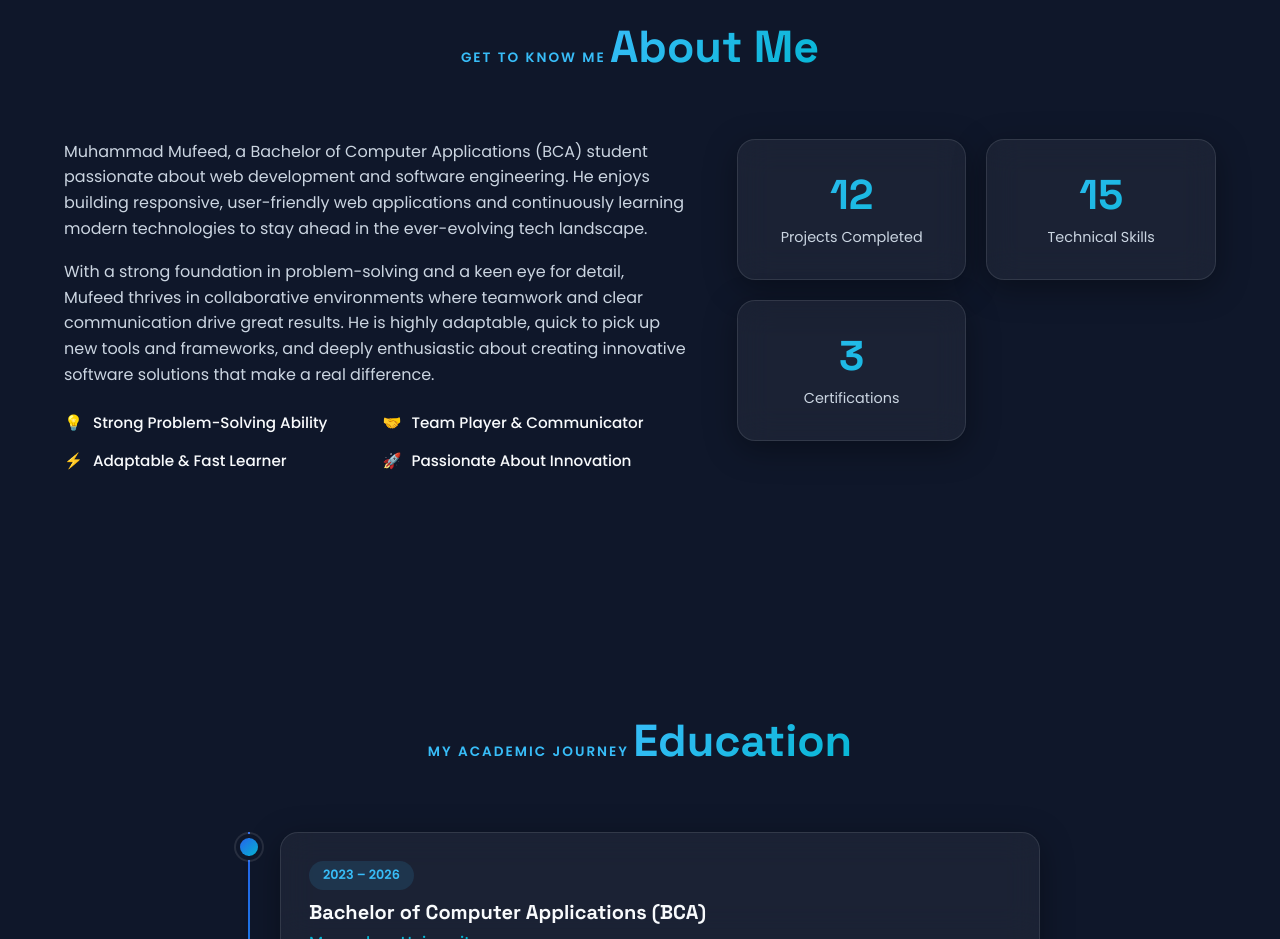
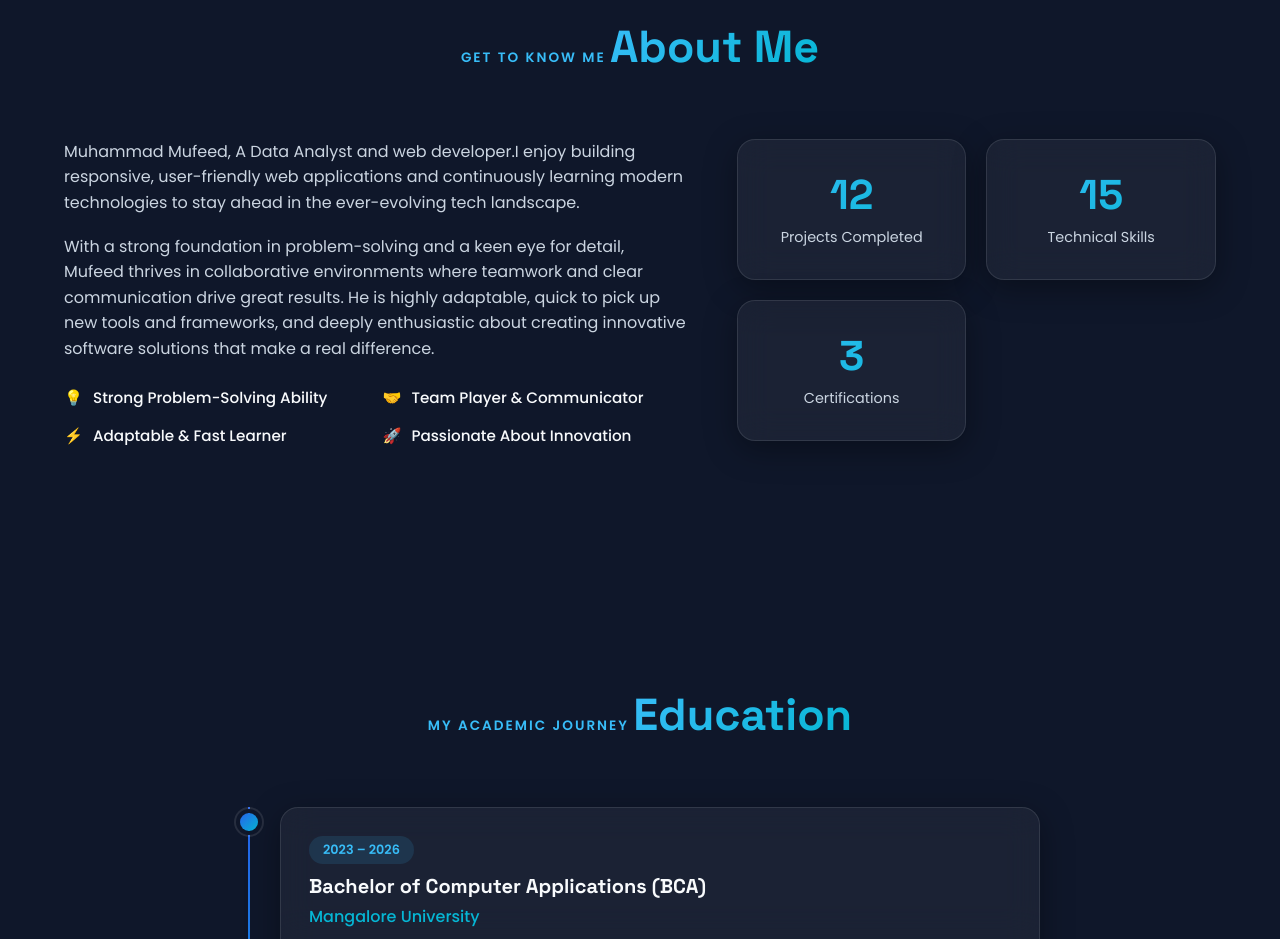
Before and after one commit to mufeedmx/My-Portfolio-final, a plain HTML site: page index.html in a window 1280 px wide. Shown: the part 900-1839 px from the top of the page. Drawn offline with Linux system fonts and the light colour scheme.

Commit message:
Update index.html

```diff
--- a/index.html
+++ b/index.html
@@ -139,8 +139,8 @@
         <div class="about-content">
           <div class="about-text reveal-up">
             <p>
-              Muhammad Mufeed, a Bachelor of Computer Applications (BCA) student passionate about
-              web development and software engineering. He enjoys building responsive, user-friendly
+              Muhammad Mufeed, A Data Analyst
+             and web developer.I enjoy building responsive, user-friendly
               web applications and continuously learning modern technologies to stay ahead in the
               ever-evolving tech landscape.
             </p>
```
